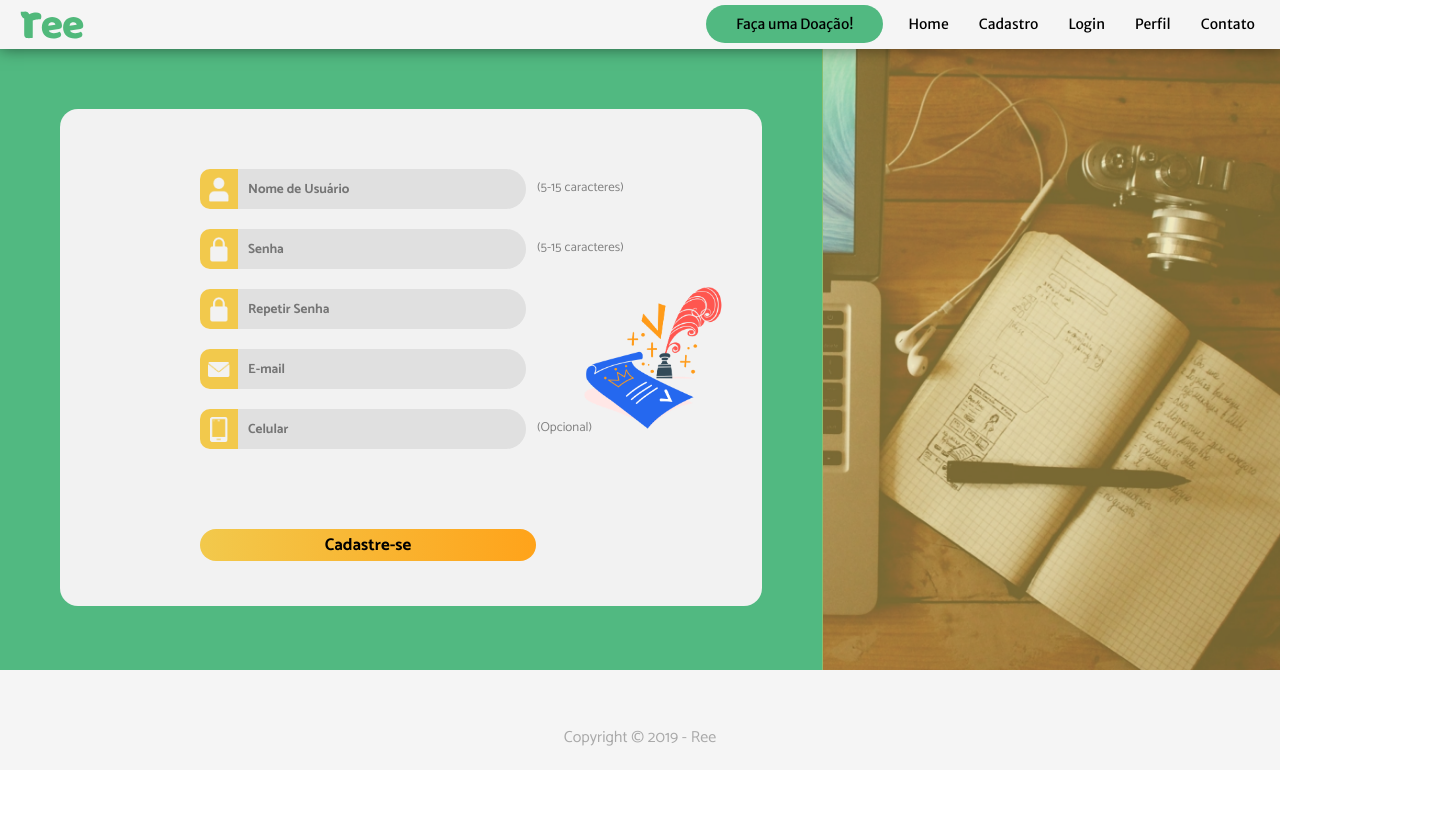
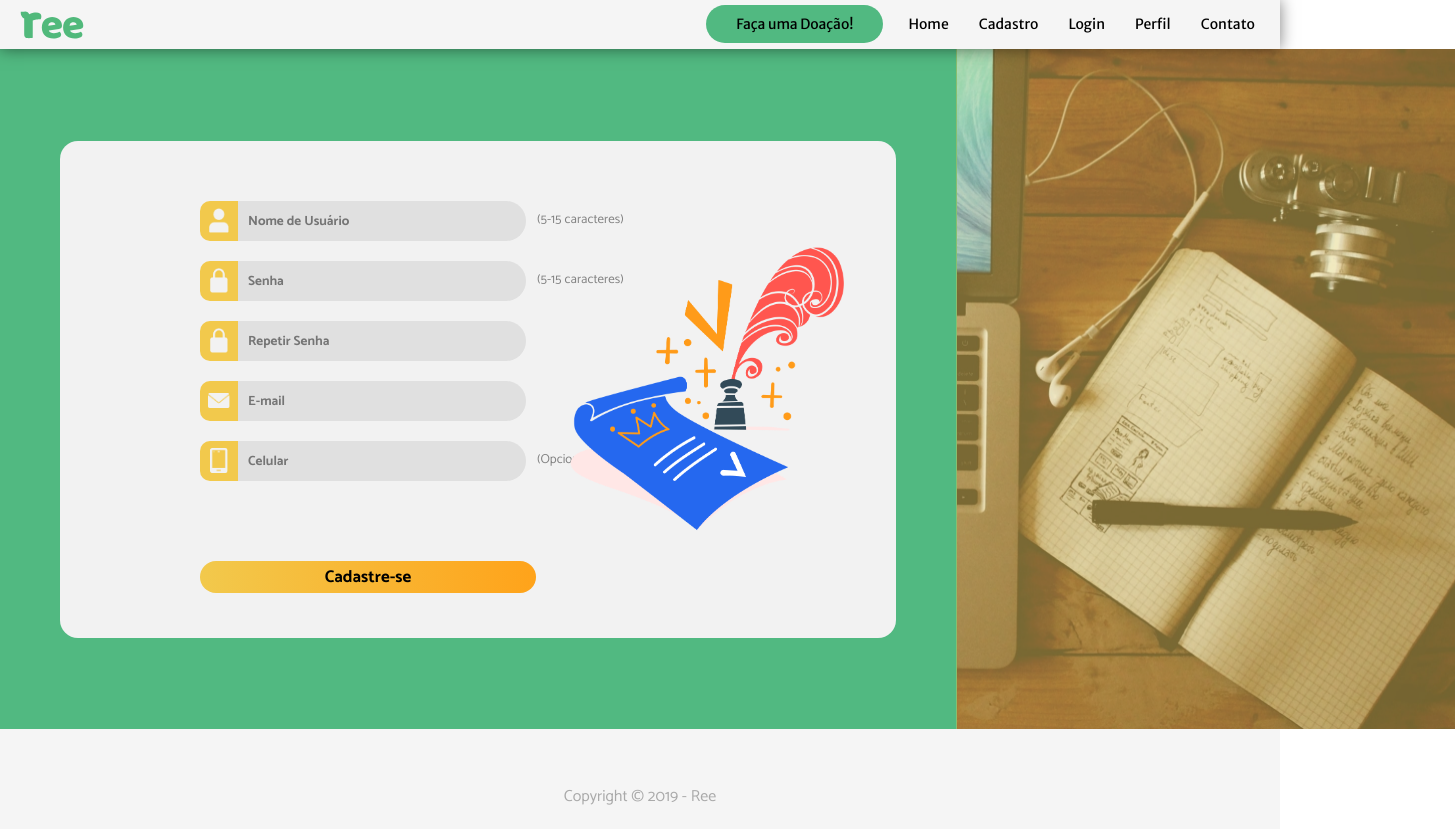
Before and after one commit to italoitalo/ree, a React (Create React App) app: page /cadastro in a window 1280 px wide. Shown: the whole page, 1455 px wide, since content can reach past the window. Before the commit the page ends 800 px from the top, so only its background shows below. Built offline with nearby package versions, Linux system fonts and the light colour scheme.

Commit message:
Concertando a responsaividade do formuário; centralizando modal, ajustando barra de links em minhas doações

```diff
--- a/src/components/FormCadastro.js
+++ b/src/components/FormCadastro.js
@@ -55,7 +55,7 @@ export default function form() {
                     <Button type="submit">Cadastre-se</Button>
                 </Form>
 
-                <ImgPerfil src={Ilustracao01} weight="" height="150" alt=""/>
+                <ImgPerfil src={Ilustracao01} weight="" height="300" alt=""/>
 
               </SectionForm>
         </View>
@@ -68,10 +68,16 @@ export default function form() {
 const Containner = styled.section`
     background: #51B981;
     display:flex;
+
 `;
 
 const ImgF = styled.img`
-max-height:621px;
+max-height:628px;
+@media(min-width: 768px) {
+    max-height:900px;
+    max-width:700px;
+
+  }
 `;
 
 const View = styled.section`
@@ -82,15 +88,20 @@ const View = styled.section`
     justify-content:center;
 
     width:100%;
-    height: 100%;
-   /* border: 5px solid #000; */
+    min-height: 85vh;
+
+    @media(min-width: 768px) {
+        min-height: 85vh;
+
+  }
+
 `;
 
 
 const SectionForm = styled.section`
     background-color: #F2F2F2;
     display:flex;
-    flex-grow:1;
+    flex-grow:2;
 
     align-items:center;
     justify-content:space-between;
@@ -98,6 +109,7 @@ const SectionForm = styled.section`
     margin:60px;
     border-radius:18px;
     min-width:665px;
+    max-width:1100px;
 `;
 
 const Form = styled.form`
--- a/src/components/TelaUserLogado/DoacoesPublicas.js
+++ b/src/components/TelaUserLogado/DoacoesPublicas.js
@@ -21,8 +21,8 @@ export default function DoacoesPublicas() {
     );
 }
 const Container=Styled.section`
-display:flex;
-flex-wrap:wrap;
-flex-direction:column;
-
+    display:flex;
+    flex-wrap:wrap;
+    flex-direction:column;
+    align-content: space-around;
 `;
--- a/src/components/TelaUserLogado/SuasDoacoes.js
+++ b/src/components/TelaUserLogado/SuasDoacoes.js
@@ -15,14 +15,16 @@ export default function DoacoesPublicas() {
       <Container>
           <AbasNav />
            <Publicidade />
-            <SecaoDeMeusProdutosMinhasDoacoes />
+          <SecaoDeMeusProdutosMinhasDoacoes />
         </Container>
       </>
     );
 }
 const Container=Styled.section`
-display:flex;
-flex-wrap:wrap;
-flex-direction:column;
+  display:flex;
+  flex-wrap:wrap;
+  flex-direction:column;
+  align-content: space-around;
+
 
 `;
--- a/src/components/css.css
+++ b/src/components/css.css
@@ -1,3 +1,4 @@
 * {
-    background-color: darkgreen;
+    justify-content: center;
+    align-items: center;
 }
```
Also changed, not shown: src/components/TelaUserLogado/SecaoDeMeusProdutosMinhasDoacoes.js (+0 -20 lines), src/components/TelaUserLogado/SecaoDeProdutosDoacoes.js (+1 -21 lines).
